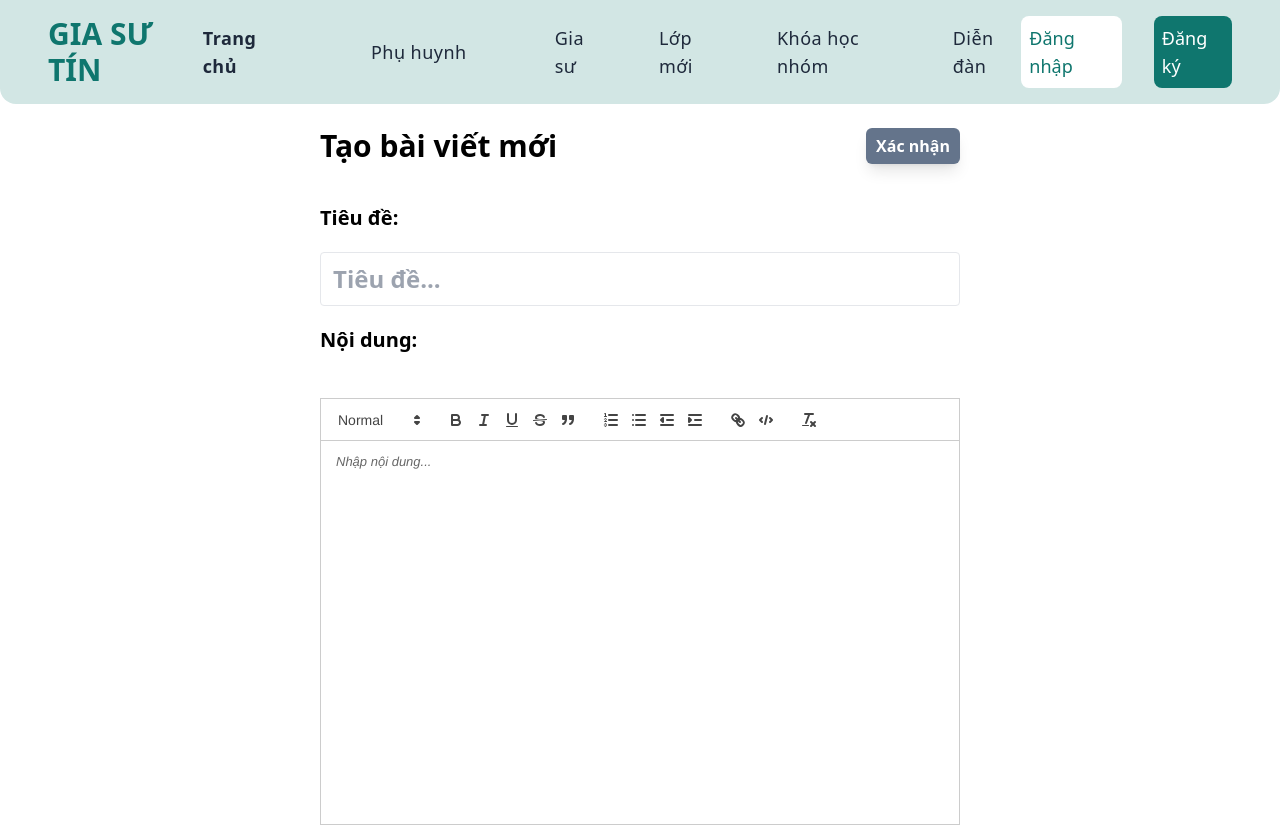
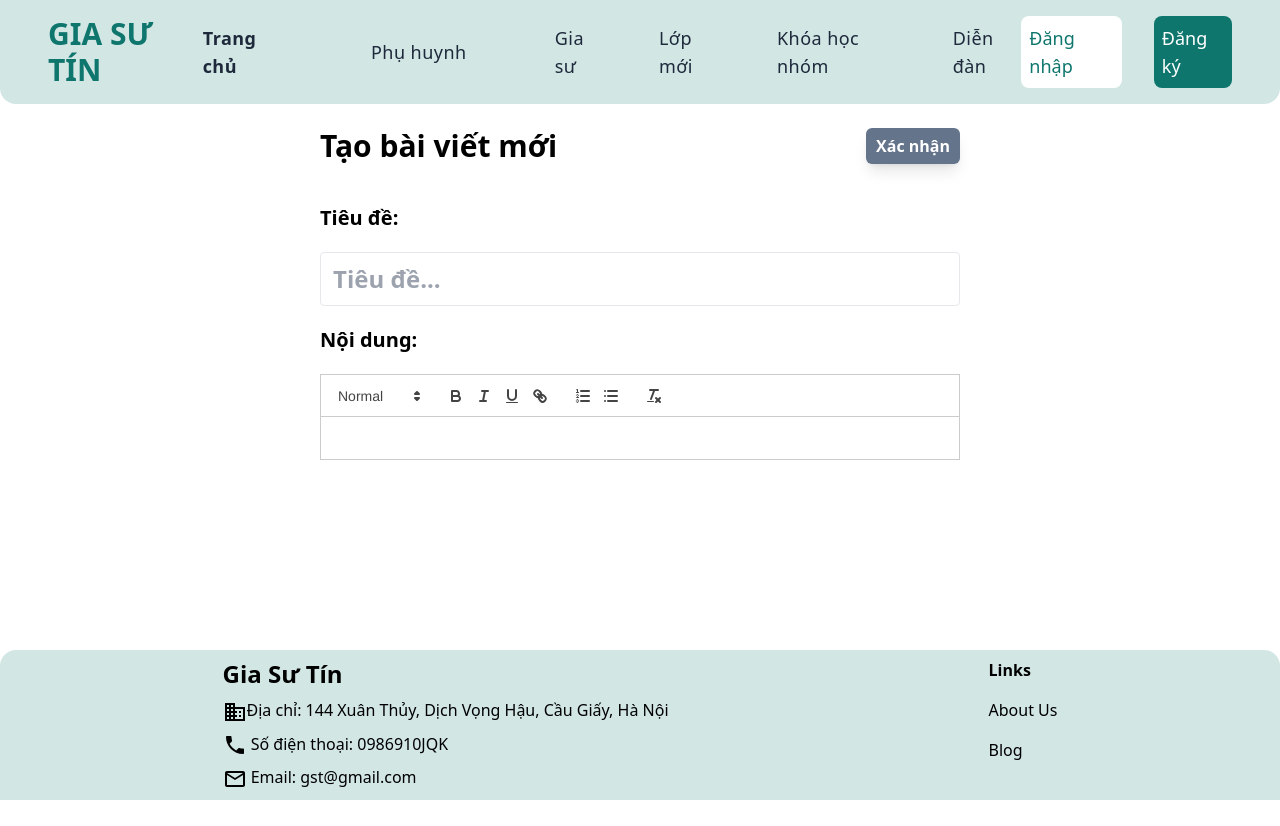
Before and after one commit to quanlhn/giasu-frontend, a Next.js app: page /forum/new_post in a window 1280 px wide. Shown: the top 826 px of the page. After the commit the page ends 800 px from the top, so only its background shows below. Built offline with nearby package versions, Linux system fonts and the light colour scheme.

Commit message:
document is not defined -v5

```diff
--- a/src/app/forum/new_post/page.tsx
+++ b/src/app/forum/new_post/page.tsx
@@ -111,15 +111,15 @@ type Props = {
 const TextEditor = ({ value, onChange, placeholder }: Props) => {
     return (
       <div>
-        <input type="text" />
+        {/* <input type="text" /> */}
         <ReactQuill
-          theme="snow"
-          value={value || ""}
-          modules={modules}
-          formats={formats}
-          onChange={onChange}
-          placeholder={placeholder}
-          className="h-96 bg-white"
+        //   theme="snow"
+        //   value={value || ""}
+        //   modules={modules}
+        //   formats={formats}
+        //   onChange={onChange}
+        //   placeholder={placeholder}
+        //   className="h-96 bg-white"
         />
       </div>
     );
```
